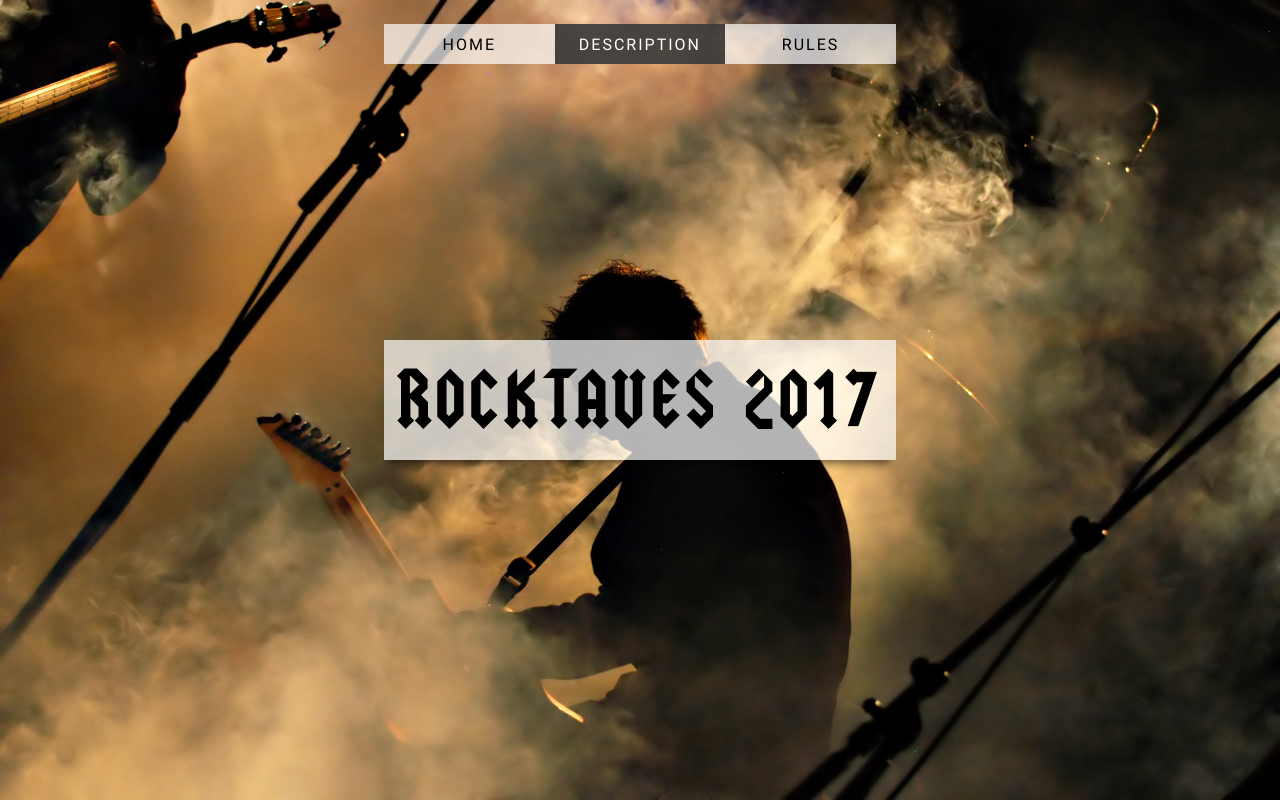
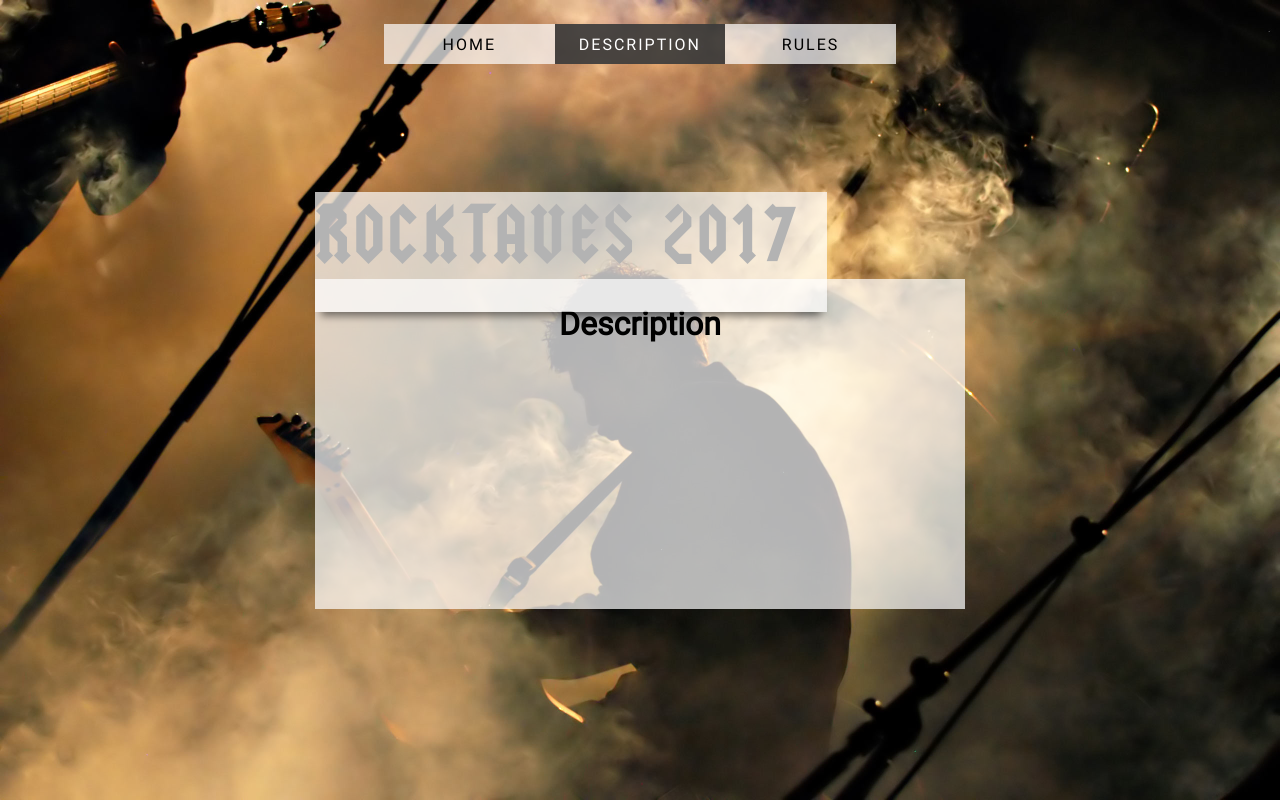
Before and after one commit to sarthak-sehgal/rocktaves-2, a plain HTML site: page index.html in a window 1280 px wide. Drawn offline with Linux system fonts and the light colour scheme.

```diff
--- a/index.html
+++ b/index.html
@@ -7,17 +7,27 @@
 	</head>
 	<body>
 		<div id="container">
-			<div class="title-box">
-			</div>
-			<div class="title">
-				Rocktaves 2017
-			</div>
 			<div id="nav">
 				<span>Home</span>
 				<span>Description</span>
 				<span>Rules</span>
 			</div>
-			<!-- <div class=""> -->
+
+			<div id="main">
+				<div id="">
+					<div class="title-box">
+					</div>
+					<div class="title">
+						Rocktaves 2017
+					</div>
+				</div>
+
+				<div id="">
+					<div class="box">
+						<h1>Description</h1>
+					</div>
+				</div>
+			</div>
 		</div>
 	</body>
 </html>
--- a/style.css
+++ b/style.css
@@ -29,6 +29,7 @@
 	min-height: 100%;
 	min-width: 100%;
 }
+
 .title-box {
 	background-color: rgba(255,255,255,0.7);
 	display: flex;
@@ -104,3 +105,10 @@
 	background-color: rgba(0,0,0,0.7);
 	color: #fff;
 }
+.box {
+	background-color: rgba(255,255,255,0.7);
+	min-height: 40vh;
+	width: 50vw;
+	text-align: center;
+	padding: 5px;
+}
```
